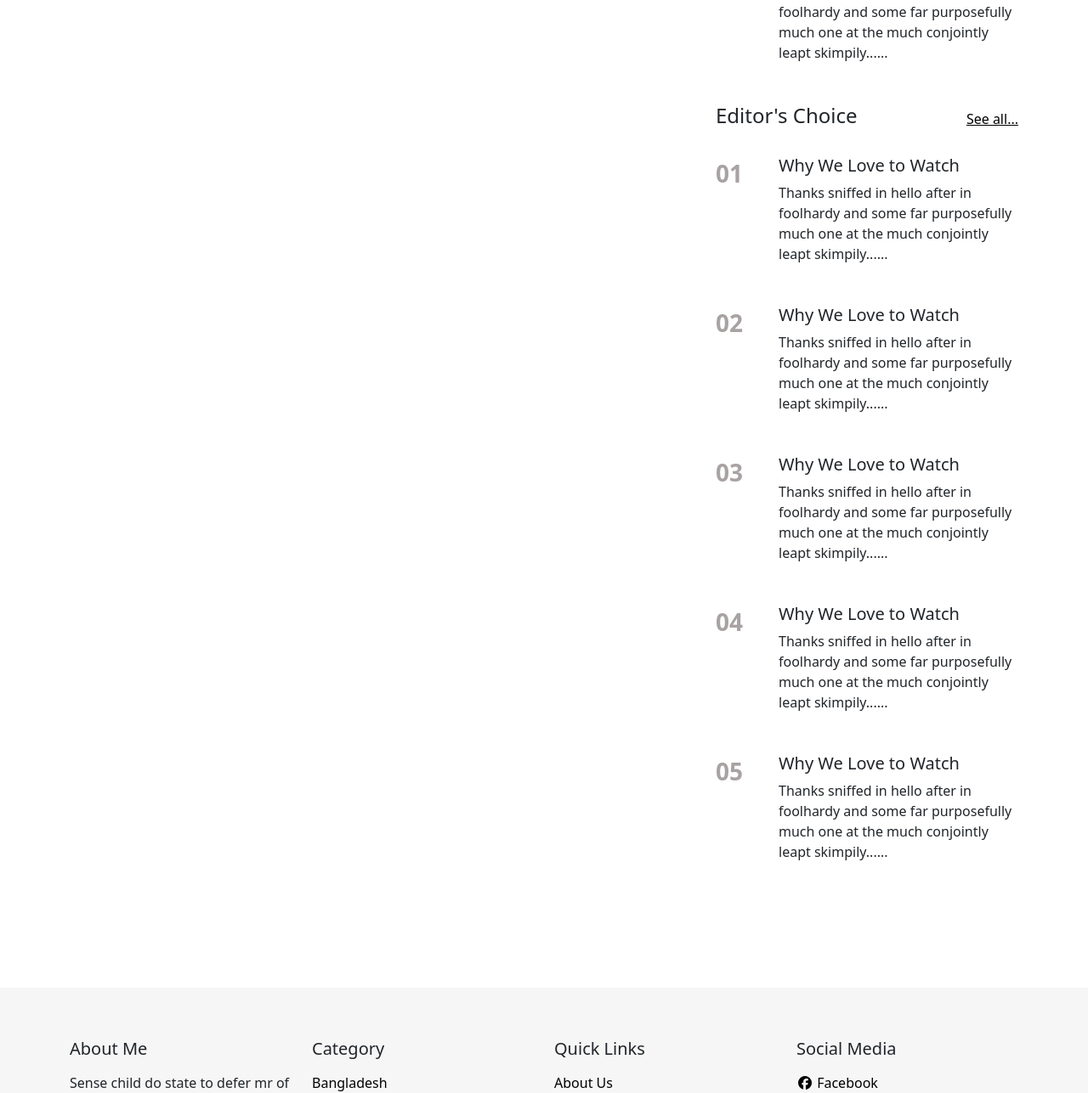
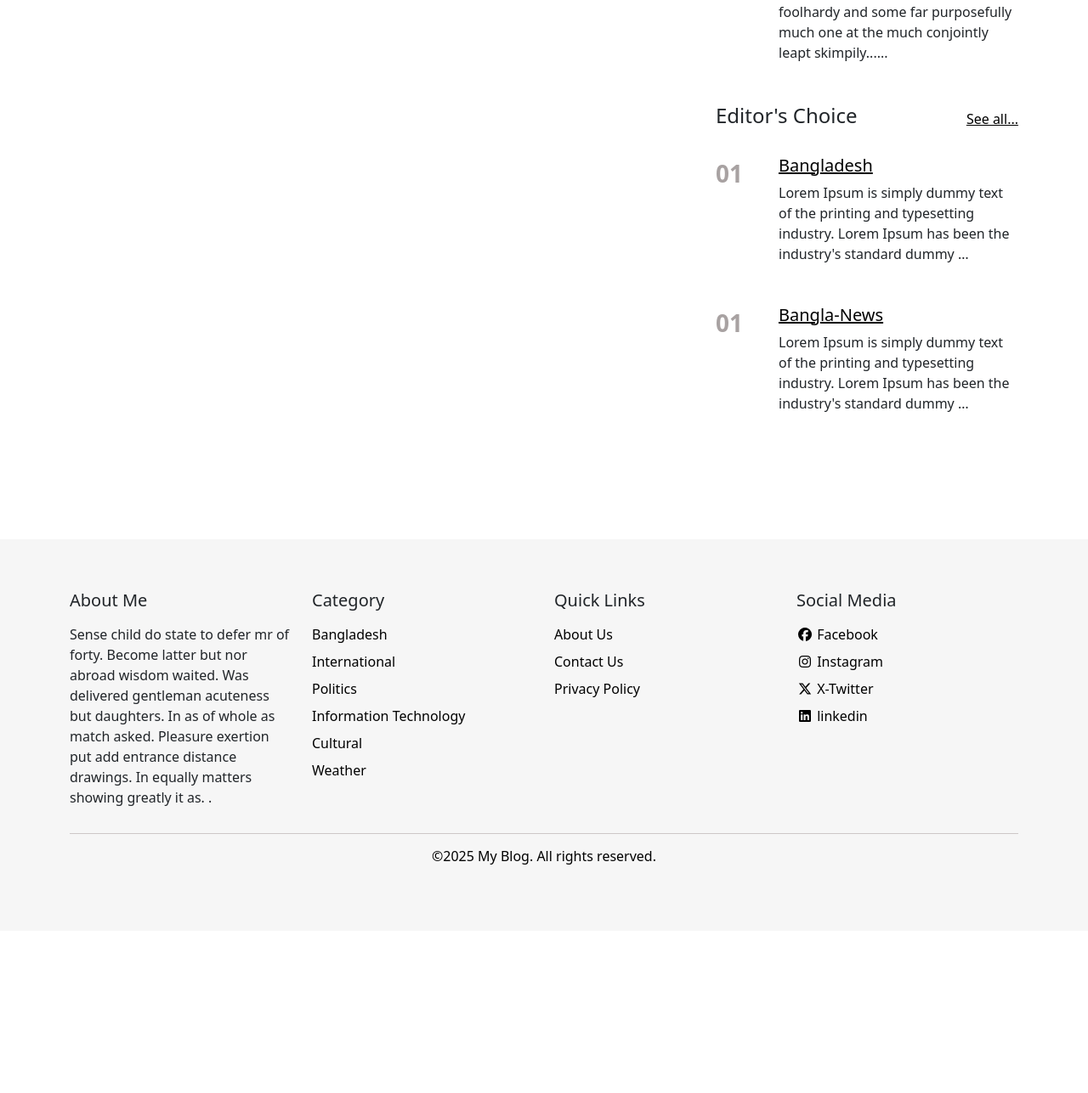
Before and after one commit to Md-Minhazul-Alam/My-Blog-Django, a Django app: a page that uses blog/templates/inc/editor-choice.html in a window 1280 px wide. Shown: the part 1071-2358 px from the top of the page at 85% size. After the commit the page ends 2089 px from the top, so only its background shows below. Run offline with Django 5.2, Linux system fonts and the light colour scheme; data comes from the database, SQL or seed files in the repository; both versions use the stored data as it was after the commit; some libraries are stand-ins or nearby versions.

Commit message:
Dynamic functionality added on editor choice

```diff
--- a/blog/frontend/urls.py
+++ b/blog/frontend/urls.py
@@ -4,5 +4,6 @@ from frontend import views
 urlpatterns = [
     path('', views.HomePage, name='home'),
     path('category/<slug:category_slug>', views.CategoryPage, name='categoryPage'),
+    path('blog-details/<slug:blog_slug>', views.blogDetails, name='blogDetails'),
     path('page/<slug:page_slug>', views.WebsitePage, name='page'),
 ]
--- a/blog/frontend/views.py
+++ b/blog/frontend/views.py
@@ -4,7 +4,7 @@ import requests
 from websitesetting.models import Setting
 from django.shortcuts import get_object_or_404
 
-# Create your views here.
+# Home Page
 def HomePage(request):
     # All Categories
     categoryMenu = Category.objects.all()
@@ -14,14 +14,21 @@ def HomePage(request):
     setting = Setting.objects.latest('id')
     # Page
     page = Page.objects.all
+    # Editor Choice
+    editor = Blog.objects.filter(
+        is_active=True,
+        is_featured=True,
+    )[:6]
 
     return render(request, "pages/home.html", {
         'categories': categoryMenu,
         'socials': social,
         'settings': setting,
         'pages': page,
+        'editors': editor,
     })
 
+# Category Page
 def CategoryPage(request, category_slug):
     # All Categories
     categoryMenu = Category.objects.all()
@@ -34,6 +41,11 @@ def CategoryPage(request, category_slug):
     blogs = Blog.objects.filter(category=category, is_active=True)
     # Page
     page = Page.objects.all
+     # Editor Choice
+    editor = Blog.objects.filter(
+        is_active=True,
+        is_featured=True,
+    )[:6]
 
     return render(request, "pages/category.html", {
         'categories': categoryMenu,
@@ -41,6 +53,31 @@ def CategoryPage(request, category_slug):
         'settings': setting,
         'blogs': blogs,
         'pages': page,
+        'editors': editor,
+    })
+
+# Blog Details
+def blogDetails(request):
+    # All Categories
+    categoryMenu = Category.objects.all()
+    #  Social
+    social = Social.objects.all()
+    # Website Setting
+    setting = Setting.objects.latest('id')
+    # Page
+    page = Page.objects.all
+    # Editor Choice
+    editor = Blog.objects.filter(
+        is_active=True,
+        is_featured=True,
+    )[:6]
+
+    return render(request, "pages/home.html", {
+        'categories': categoryMenu,
+        'socials': social,
+        'settings': setting,
+        'pages': page,
+        'editors': editor,
     })
 
 # Page
--- a/blog/post/models.py
+++ b/blog/post/models.py
@@ -63,7 +63,9 @@ class Blog(models.Model):
     description = models.TextField(blank=True, null=True)
     thumbnail = models.ImageField(upload_to='post', null=True, blank=True)
     keywords = models.TextField(blank=True, null=True)
+    is_featured = models.BooleanField(default=True)
     is_active = models.BooleanField(default=True)
+
 
     def __str__(self):
         return self.blog_name
--- a/blog/templates/inc/editor-choice.html
+++ b/blog/templates/inc/editor-choice.html
@@ -6,59 +6,17 @@
        <h4>Editor's Choice</h4>
        <a href="#">See all...</a>
     </div>
+    {% for editor in editors %}
     <div class="most-viewed-item mb-3">
        <div class="most-viewed-number">01</div>
        <div class="most-viewed-content">
-          <h5>Why We Love to Watch</h5>
+        <a href="#">
+            <h5>{{ editor.blog_name }}</h5>
+        </a>
           <p>
-             Thanks sniffed in hello after in foolhardy and some far
-             purposefully much one at the much conjointly leapt
-             skimpily......
+            {{ editor.description | truncatewords:20}}
           </p>
        </div>
     </div>
-    <div class="most-viewed-item mb-3">
-       <div class="most-viewed-number">02</div>
-       <div class="most-viewed-content">
-          <h5>Why We Love to Watch</h5>
-          <p>
-             Thanks sniffed in hello after in foolhardy and some far
-             purposefully much one at the much conjointly leapt
-             skimpily......
-          </p>
-       </div>
-    </div>
-    <div class="most-viewed-item mb-3">
-       <div class="most-viewed-number">03</div>
-       <div class="most-viewed-content">
-          <h5>Why We Love to Watch</h5>
-          <p>
-             Thanks sniffed in hello after in foolhardy and some far
-             purposefully much one at the much conjointly leapt
-             skimpily......
-          </p>
-       </div>
-    </div>
-    <div class="most-viewed-item mb-3">
-       <div class="most-viewed-number">04</div>
-       <div class="most-viewed-content">
-          <h5>Why We Love to Watch</h5>
-          <p>
-             Thanks sniffed in hello after in foolhardy and some far
-             purposefully much one at the much conjointly leapt
-             skimpily......
-          </p>
-       </div>
-    </div>
-    <div class="most-viewed-item mb-3">
-       <div class="most-viewed-number">05</div>
-       <div class="most-viewed-content">
-          <h5>Why We Love to Watch</h5>
-          <p>
-             Thanks sniffed in hello after in foolhardy and some far
-             purposefully much one at the much conjointly leapt
-             skimpily......
-          </p>
-       </div>
-    </div>
+    {% endfor %}
  </section>
```
Also changed, not shown: blog/db.sqlite3, blog/post/migrations/0009_blog_is_featured.py (added).
